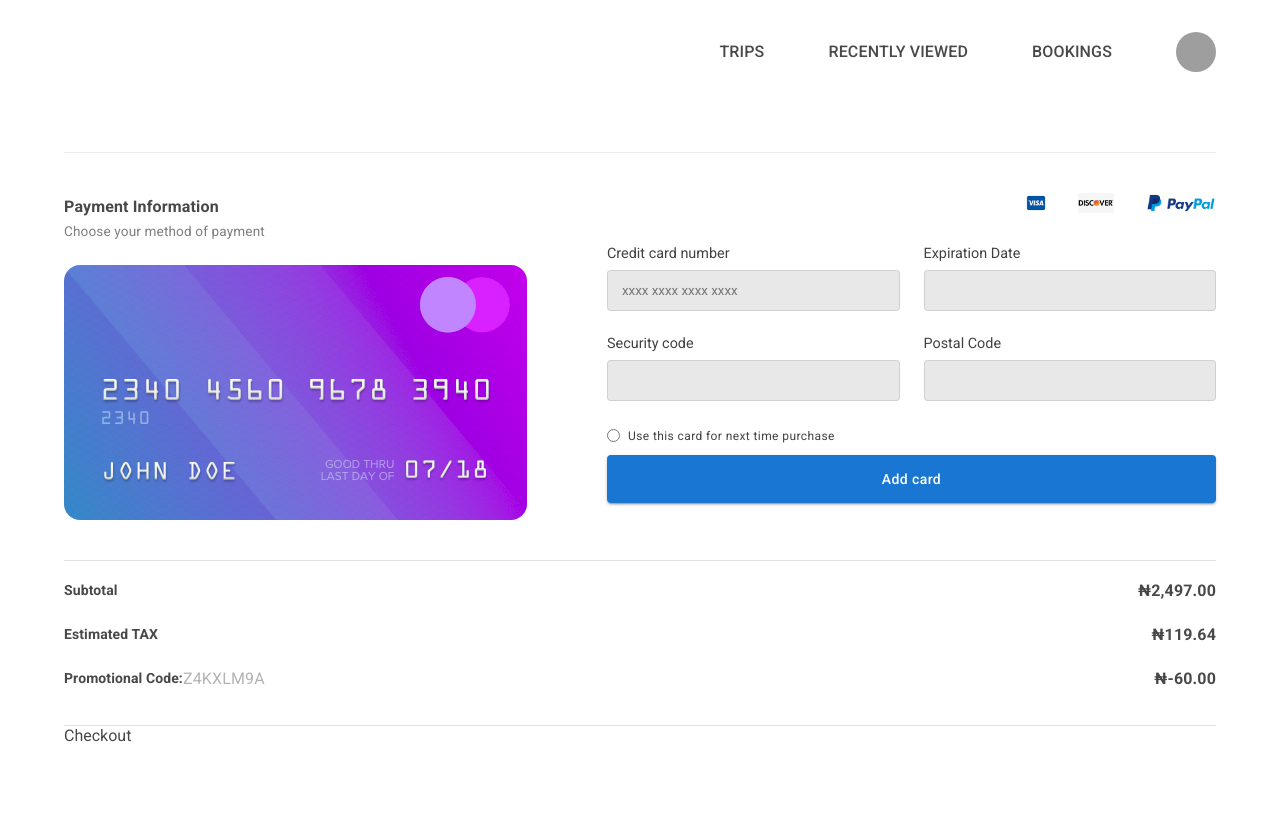
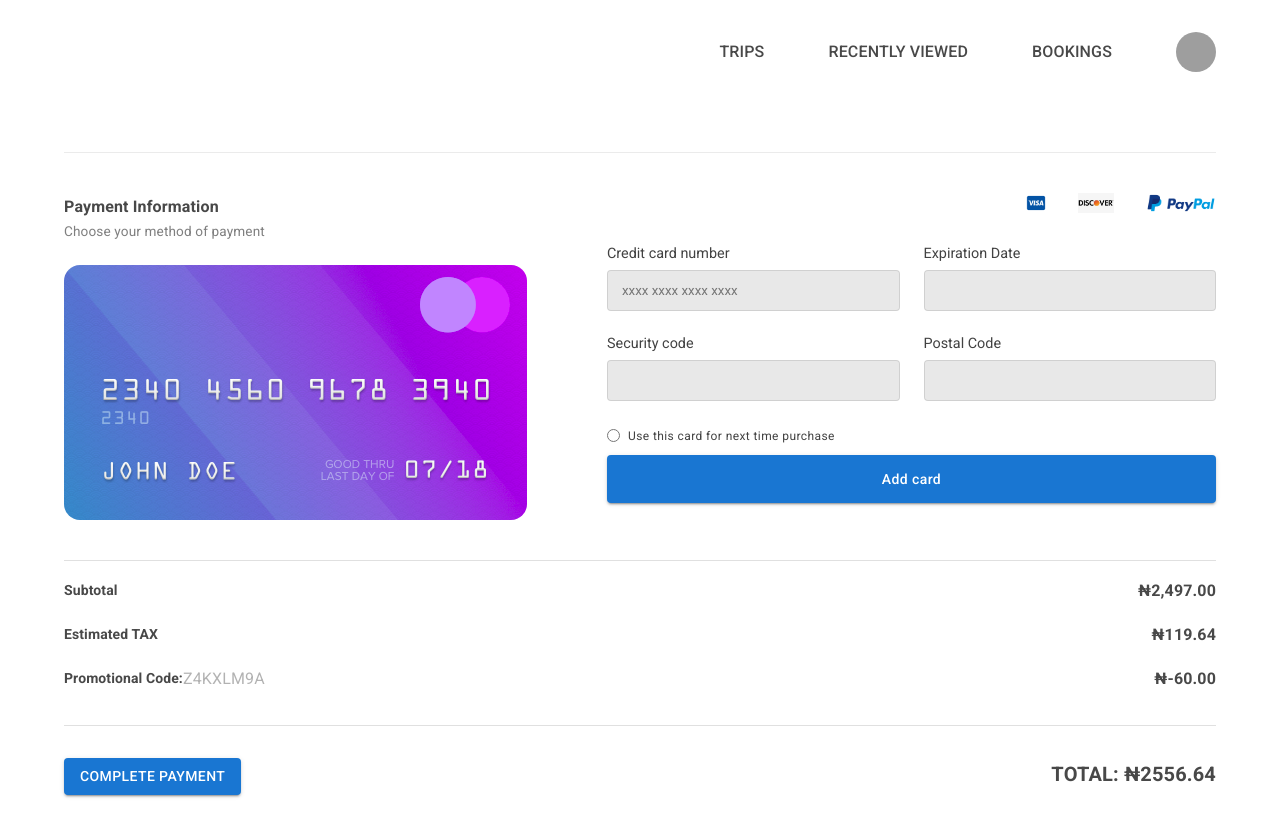
Before and after one commit to Olixfills/checkout, a React (Create React App) app: page / in a window 1280 px wide. Shown: the top 836 px of the page. Before the commit the page ends 800 px from the top, so only its background shows below. Built offline with nearby package versions, Linux system fonts and the light colour scheme; grey boxes are pictures that could not be loaded.

Commit message:
complete

```diff
--- a/src/components/Checkout.js
+++ b/src/components/Checkout.js
@@ -1,7 +1,22 @@
+import { Button, Stack, Typography } from "@mui/material";
 import React from "react";
 
 const Checkout = () => {
-  return <div>Checkout</div>;
+  return (
+    <Stack
+      direction="row"
+      justifyContent="space-between"
+      py={4}
+      marginBottom={4}
+    >
+      <Button variant="contained" px={2}>
+        Complete payment
+      </Button>
+      <Typography variant="h6" sx={{ fontWeight: "600" }}>
+        TOTAL: ₦2556.64
+      </Typography>
+    </Stack>
+  );
 };
 
 export default Checkout;
```
